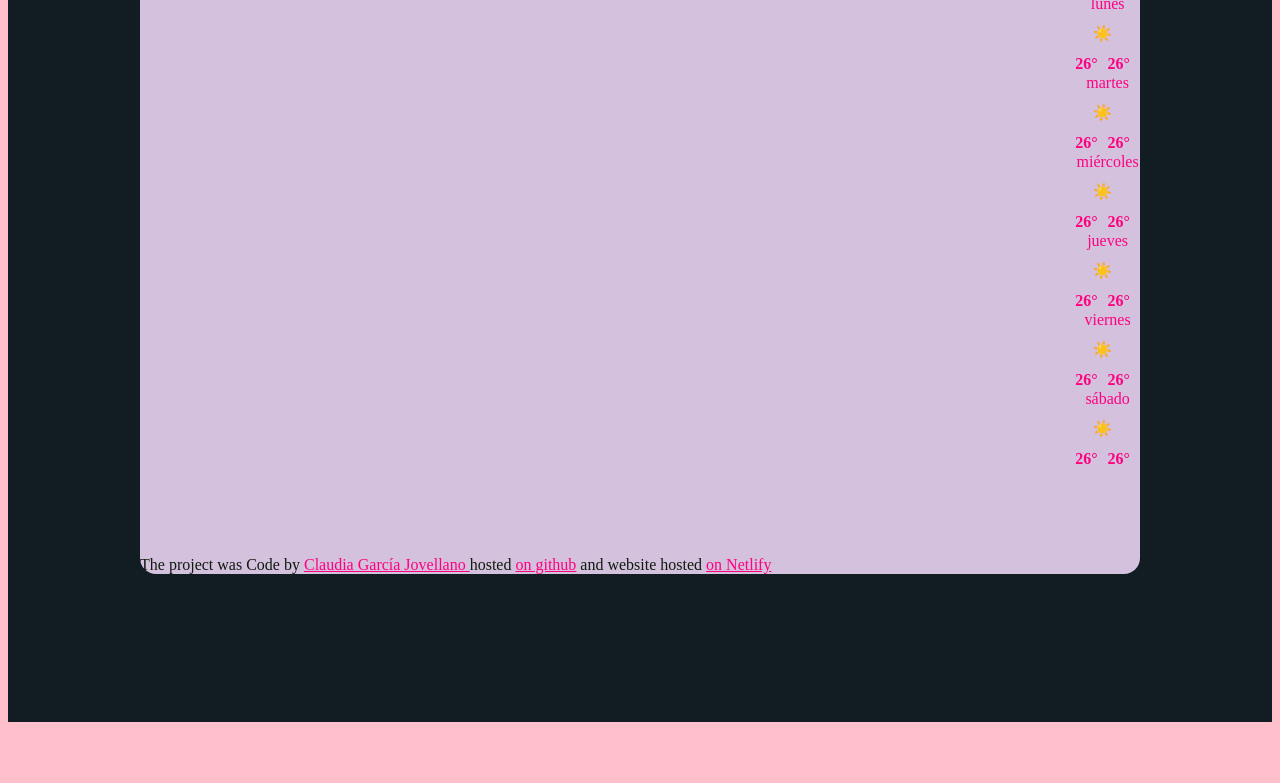
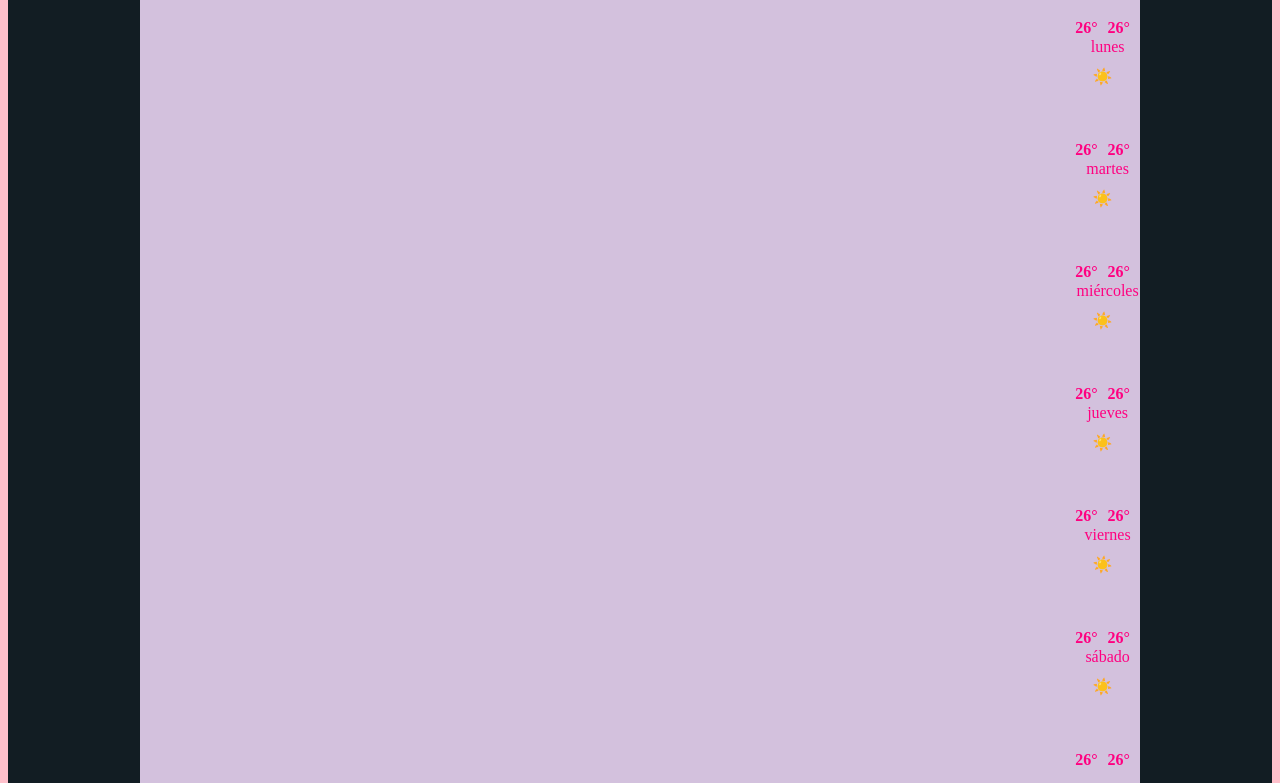
Before and after one commit to Jovellano/METEO, a plain HTML site: page index.html in a window 1280 px wide. Shown: the part 439-1222 px from the top of the page. Before the commit the page ends 1169 px from the top, so only its background shows below. Drawn offline with nearby package versions, Linux system fonts and the light colour scheme; a web font is replaced by a local one.

Commit message:
Update index.css

```diff
--- a/src/index.css
+++ b/src/index.css
@@ -174,7 +174,7 @@ main {
 
 .clima-forescast-temperaturas {
   text-align: center;
-  margin-top: 1px;
+  margin-top: 44px;
   color: #ff0080;
   display: flex;
   justify-content: center;
```
